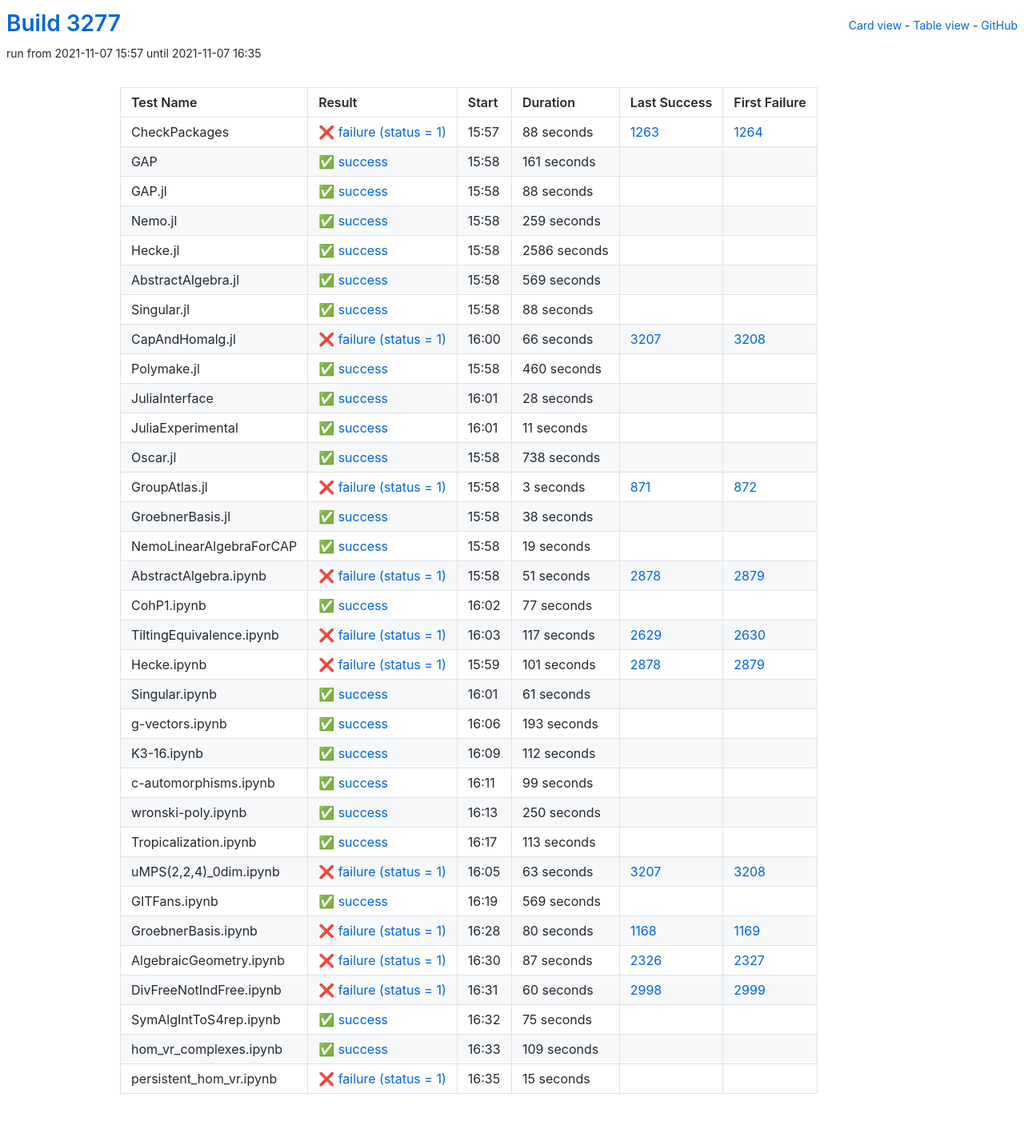
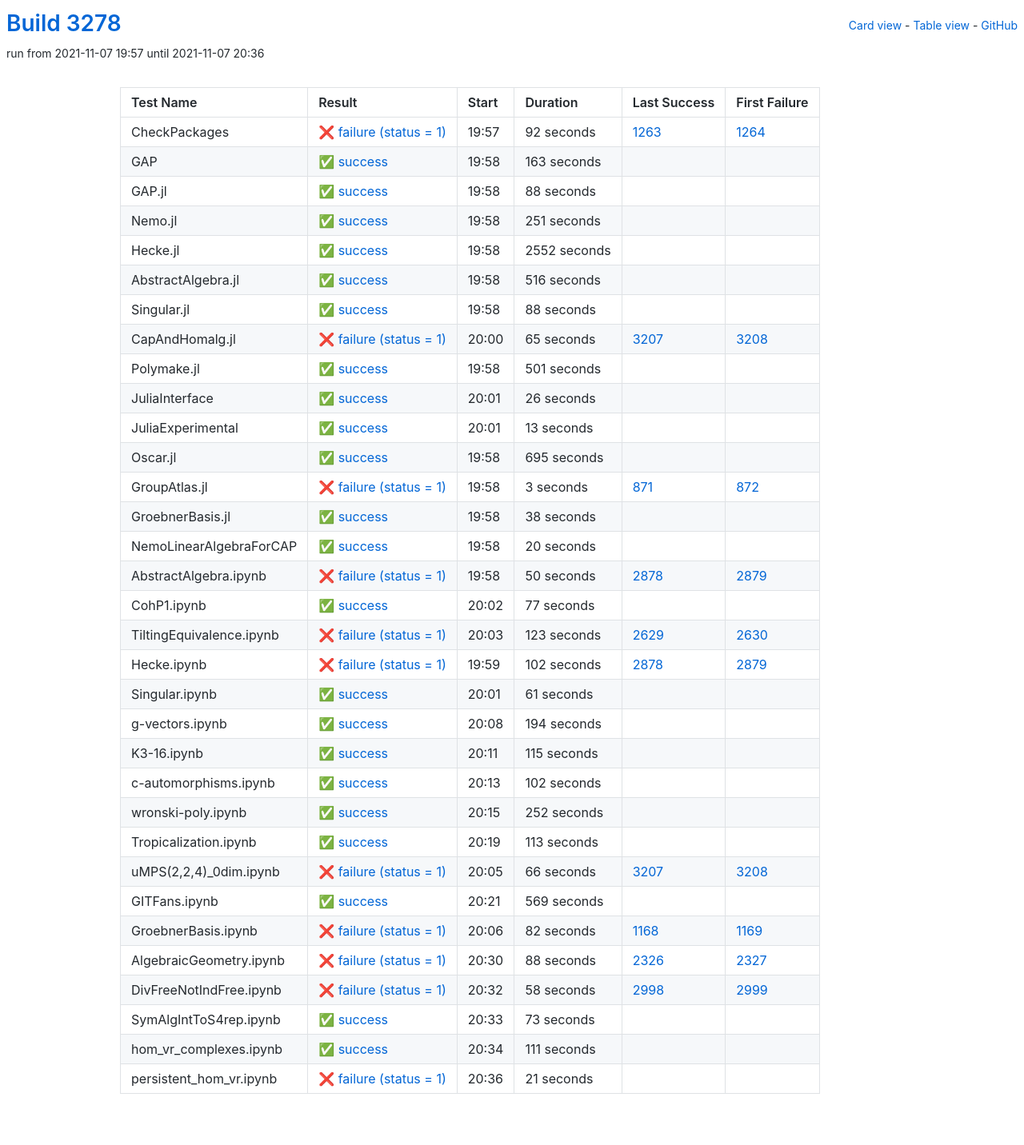
Before and after one commit to oscar-system/oscar-ci-status-stable, a Jekyll site: the page built from table.html, in a window 1280 px wide. Shown: the whole page at 80% size. Built offline with Jekyll 4.4.1, drawn with Linux system fonts in a browser that asks for light colours.

Commit message:
Build #3278

```diff
--- a/_data/ci.yml
+++ b/_data/ci.yml
@@ -1,6 +1,6 @@
 ---
-build: 3277
-build_url: https://oscarci.mathematik.uni-kl.de/job/oscar-stable/3277/
+build: 3278
+build_url: https://oscarci.mathematik.uni-kl.de/job/oscar-stable/3278/
 job: oscar-stable
 organization: oscar-system
 repo: oscar-ci-status-stable
@@ -8,32 +8,32 @@ repourl: https://github.com/oscar-system/oscar-ci-status-stable
 tests:
 - name: CheckPackages
   id: checkpackages
-  log: https://oscarci.mathematik.uni-kl.de/job/oscar-stable/3277/artifact/logs/build-3277/CheckPackages.log
-  start: 2021-11-07 15:57
+  log: https://oscarci.mathematik.uni-kl.de/job/oscar-stable/3278/artifact/logs/build-3278/CheckPackages.log
+  start: 2021-11-07 19:57
   success: false
   exitcode: 1
   status: failure
-  duration: 88
+  duration: 92
   last_success: 1263
   last_success_url: https://oscarci.mathematik.uni-kl.de/job/oscar-stable/1263/
   first_failure: 1264
   first_failure_url: https://oscarci.mathematik.uni-kl.de/job/oscar-stable/1264/
 - name: GAP
   id: gap
-  log: https://oscarci.mathematik.uni-kl.de/job/oscar-stable/3277/artifact/logs/build-3277/GAP.log
-  start: 2021-11-07 15:58
+  log: https://oscarci.mathematik.uni-kl.de/job/oscar-stable/3278/artifact/logs/build-3278/GAP.log
+  start: 2021-11-07 19:58
   success: true
   exitcode: 0
   status: success
-  duration: 161
+  duration: 163
   last_success: false
   last_success_url:
   first_failure: false
   first_failure_url:
 - name: GAP.jl
   id: gap-jl
-  log: https://oscarci.mathematik.uni-kl.de/job/oscar-stable/3277/artifact/logs/build-3277/GAP.jl.log
-  start: 2021-11-07 15:58
+  log: https://oscarci.mathematik.uni-kl.de/job/oscar-stable/3278/artifact/logs/build-3278/GAP.jl.log
+  start: 2021-11-07 19:58
   success: true
   exitcode: 0
   status: success
@@ -44,44 +44,44 @@ tests:
   first_failure_url:
 - name: Nemo.jl
   id: nemo-jl
-  log: https://oscarci.mathematik.uni-kl.de/job/oscar-stable/3277/artifact/logs/build-3277/Nemo.jl.log
-  start: 2021-11-07 15:58
+  log: https://oscarci.mathematik.uni-kl.de/job/oscar-stable/3278/artifact/logs/build-3278/Nemo.jl.log
+  start: 2021-11-07 19:58
   success: true
   exitcode: 0
   status: success
-  duration: 259
+  duration: 251
   last_success: false
   last_success_url:
   first_failure: false
   first_failure_url:
 - name: Hecke.jl
   id: hecke-jl
-  log: https://oscarci.mathematik.uni-kl.de/job/oscar-stable/3277/artifact/logs/build-3277/Hecke.jl.log
-  start: 2021-11-07 15:58
+  log: https://oscarci.mathematik.uni-kl.de/job/oscar-stable/3278/artifact/logs/build-3278/Hecke.jl.log
+  start: 2021-11-07 19:58
   success: true
   exitcode: 0
   status: success
-  duration: 2586
+  duration: 2552
   last_success: false
   last_success_url:
   first_failure: false
   first_failure_url:
 - name: AbstractAlgebra.jl
   id: abstractalgebra-jl
-  log: https://oscarci.mathematik.uni-kl.de/job/oscar-stable/3277/artifact/logs/build-3277/AbstractAlgebra.jl.log
-  start: 2021-11-07 15:58
+  log: https://oscarci.mathematik.uni-kl.de/job/oscar-stable/3278/artifact/logs/build-3278/AbstractAlgebra.jl.log
+  start: 2021-11-07 19:58
   success: true
   exitcode: 0
   status: success
-  duration: 569
+  duration: 516
   last_success: false
   last_success_url:
   first_failure: false
   first_failure_url:
 - name: Singular.jl
   id: singular-jl
-  log: https://oscarci.mathematik.uni-kl.de/job/oscar-stable/3277/artifact/logs/build-3277/Singular.jl.log
-  start: 2021-11-07 15:58
+  log: https://oscarci.mathematik.uni-kl.de/job/oscar-stable/3278/artifact/logs/build-3278/Singular.jl.log
+  start: 2021-11-07 19:58
   success: true
   exitcode: 0
   status: success
@@ -92,68 +92,68 @@ tests:
   first_failure_url:
 - name: CapAndHomalg.jl
   id: capandhomalg-jl
-  log: https://oscarci.mathematik.uni-kl.de/job/oscar-stable/3277/artifact/logs/build-3277/CapAndHomalg.jl.log
-  start: 2021-11-07 16:00
+  log: https://oscarci.mathematik.uni-kl.de/job/oscar-stable/3278/artifact/logs/build-3278/CapAndHomalg.jl.log
+  start: 2021-11-07 20:00
   success: false
   exitcode: 1
   status: failure
-  duration: 66
+  duration: 65
   last_success: 3207
   last_success_url: https://oscarci.mathematik.uni-kl.de/job/oscar-stable/3207/
   first_failure: 3208
   first_failure_url: https://oscarci.mathematik.uni-kl.de/job/oscar-stable/3208/
 - name: Polymake.jl
   id: polymake-jl
-  log: https://oscarci.mathematik.uni-kl.de/job/oscar-stable/3277/artifact/logs/build-3277/Polymake.jl.log
-  start: 2021-11-07 15:58
+  log: https://oscarci.mathematik.uni-kl.de/job/oscar-stable/3278/artifact/logs/build-3278/Polymake.jl.log
+  start: 2021-11-07 19:58
   success: true
   exitcode: 0
   status: success
-  duration: 460
+  duration: 501
   last_success: false
   last_success_url:
   first_failure: false
   first_failure_url:
 - name: JuliaInterface
   id: juliainterface
-  log: https://oscarci.mathematik.uni-kl.de/job/oscar-stable/3277/artifact/logs/build-3277/JuliaInterface.log
-  start: 2021-11-07 16:01
+  log: https://oscarci.mathematik.uni-kl.de/job/oscar-stable/3278/artifact/logs/build-3278/JuliaInterface.log
+  start: 2021-11-07 20:01
   success: true
   exitcode: 0
   status: success
-  duration: 28
+  duration: 26
   last_success: false
   last_success_url:
   first_failure: false
   first_failure_url:
 - name: JuliaExperimental
   id: juliaexperimental
-  log: https://oscarci.mathematik.uni-kl.de/job/oscar-stable/3277/artifact/logs/build-3277/JuliaExperimental.log
-  start: 2021-11-07 16:01
+  log: https://oscarci.mathematik.uni-kl.de/job/oscar-stable/3278/artifact/logs/build-3278/JuliaExperimental.log
+  start: 2021-11-07 20:01
   success: true
   exitcode: 0
   status: success
-  duration: 11
+  duration: 13
   last_success: false
   last_success_url:
   first_failure: false
   first_failure_url:
 - name: Oscar.jl
   id: oscar-jl
-  log: https://oscarci.mathematik.uni-kl.de/job/oscar-stable/3277/artifact/logs/build-3277/Oscar.jl.log
-  start: 2021-11-07 15:58
+  log: https://oscarci.mathematik.uni-kl.de/job/oscar-stable/3278/artifact/logs/build-3278/Oscar.jl.log
+  start: 2021-11-07 19:58
   success: true
   exitcode: 0
   status: success
-  duration: 738
+  duration: 695
   last_success: false
   last_success_url:
   first_failure: false
   first_failure_url:
 - name: GroupAtlas.jl
   id: groupatlas-jl
-  log: https://oscarci.mathematik.uni-kl.de/job/oscar-stable/3277/artifact/logs/build-3277/GroupAtlas.jl.log
-  start: 2021-11-07 15:58
+  log: https://oscarci.mathematik.uni-kl.de/job/oscar-stable/3278/artifact/logs/build-3278/GroupAtlas.jl.log
+  start: 2021-11-07 19:58
   success: false
   exitcode: 1
   status: failure
@@ -164,8 +164,8 @@ tests:
   first_failure_url: https://oscarci.mathematik.uni-kl.de/job/oscar-stable/872/
 - name: GroebnerBasis.jl
   id: groebnerbasis-jl
-  log: https://oscarci.mathematik.uni-kl.de/job/oscar-stable/3277/artifact/logs/build-3277/GroebnerBasis.jl.log
-  start: 2021-11-07 15:58
+  log: https://oscarci.mathematik.uni-kl.de/job/oscar-stable/3278/artifact/logs/build-3278/GroebnerBasis.jl.log
+  start: 2021-11-07 19:58
   success: true
   exitcode: 0
   status: success
@@ -176,32 +176,32 @@ tests:
   first_failure_url:
 - name: NemoLinearAlgebraForCAP
   id: nemolinearalgebraforcap
-  log: https://oscarci.mathematik.uni-kl.de/job/oscar-stable/3277/artifact/logs/build-3277/NemoLinearAlgebraForCAP.log
-  start: 2021-11-07 15:58
+  log: https://oscarci.mathematik.uni-kl.de/job/oscar-stable/3278/artifact/logs/build-3278/NemoLinearAlgebraForCAP.log
+  start: 2021-11-07 19:58
   success: true
   exitcode: 0
   status: success
-  duration: 19
+  duration: 20
   last_success: false
   last_success_url:
   first_failure: false
   first_failure_url:
 - name: AbstractAlgebra.ipynb
   id: abstractalgebra-ipynb
-  log: https://oscarci.mathematik.uni-kl.de/job/oscar-stable/3277/artifact/logs/build-3277/AbstractAlgebra.ipynb.log
-  start: 2021-11-07 15:58
+  log: https://oscarci.mathematik.uni-kl.de/job/oscar-stable/3278/artifact/logs/build-3278/AbstractAlgebra.ipynb.log
+  start: 2021-11-07 19:58
   success: false
   exitcode: 1
   status: failure
-  duration: 51
+  duration: 50
   last_success: 2878
   last_success_url: https://oscarci.mathematik.uni-kl.de/job/oscar-stable/2878/
   first_failure: 2879
   first_failure_url: https://oscarci.mathematik.uni-kl.de/job/oscar-stable/2879/
 - name: CohP1.ipynb
   id: cohp1-ipynb
-  log: https://oscarci.mathematik.uni-kl.de/job/oscar-stable/3277/artifact/logs/build-3277/CohP1.ipynb.log
-  start: 2021-11-07 16:02
+  log: https://oscarci.mathematik.uni-kl.de/job/oscar-stable/3278/artifact/logs/build-3278/CohP1.ipynb.log
+  start: 2021-11-07 20:02
   success: true
   exitcode: 0
   status: success
@@ -212,32 +212,32 @@ tests:
   first_failure_url:
 - name: TiltingEquivalence.ipynb
   id: tiltingequivalence-ipynb
-  log: https://oscarci.mathematik.uni-kl.de/job/oscar-stable/3277/artifact/logs/build-3277/TiltingEquivalence.ipynb.log
-  start: 2021-11-07 16:03
+  log: https://oscarci.mathematik.uni-kl.de/job/oscar-stable/3278/artifact/logs/build-3278/TiltingEquivalence.ipynb.log
+  start: 2021-11-07 20:03
   success: false
   exitcode: 1
   status: failure
-  duration: 117
+  duration: 123
   last_success: 2629
   last_success_url: https://oscarci.mathematik.uni-kl.de/job/oscar-stable/2629/
   first_failure: 2630
   first_failure_url: https://oscarci.mathematik.uni-kl.de/job/oscar-stable/2630/
 - name: Hecke.ipynb
   id: hecke-ipynb
-  log: https://oscarci.mathematik.uni-kl.de/job/oscar-stable/3277/artifact/logs/build-3277/Hecke.ipynb.log
-  start: 2021-11-07 15:59
+  log: https://oscarci.mathematik.uni-kl.de/job/oscar-stable/3278/artifact/logs/build-3278/Hecke.ipynb.log
+  start: 2021-11-07 19:59
   success: false
   exitcode: 1
   status: failure
-  duration: 101
+  duration: 102
   last_success: 2878
   last_success_url: https://oscarci.mathematik.uni-kl.de/job/oscar-stable/2878/
   first_failure: 2879
   first_failure_url: https://oscarci.mathematik.uni-kl.de/job/oscar-stable/2879/
 - name: Singular.ipynb
   id: singular-ipynb
-  log: https://oscarci.mathematik.uni-kl.de/job/oscar-stable/3277/artifact/logs/build-3277/Singular.ipynb.log
-  start: 2021-11-07 16:01
+  log: https://oscarci.mathematik.uni-kl.de/job/oscar-stable/3278/artifact/logs/build-3278/Singular.ipynb.log
+  start: 2021-11-07 20:01
   success: true
   exitcode: 0
   status: success
@@ -248,56 +248,56 @@ tests:
   first_failure_url:
 - name: g-vectors.ipynb
   id: g-vectors-ipynb
-  log: https://oscarci.mathematik.uni-kl.de/job/oscar-stable/3277/artifact/logs/build-3277/g-vectors.ipynb.log
-  start: 2021-11-07 16:06
+  log: https://oscarci.mathematik.uni-kl.de/job/oscar-stable/3278/artifact/logs/build-3278/g-vectors.ipynb.log
+  start: 2021-11-07 20:08
   success: true
   exitcode: 0
   status: success
-  duration: 193
+  duration: 194
   last_success: false
   last_success_url:
   first_failure: false
   first_failure_url:
 - name: K3-16.ipynb
   id: k3-16-ipynb
-  log: https://oscarci.mathematik.uni-kl.de/job/oscar-stable/3277/artifact/logs/build-3277/K3-16.ipynb.log
-  start: 2021-11-07 16:09
+  log: https://oscarci.mathematik.uni-kl.de/job/oscar-stable/3278/artifact/logs/build-3278/K3-16.ipynb.log
+  start: 2021-11-07 20:11
   success: true
   exitcode: 0
   status: success
-  duration: 112
+  duration: 115
   last_success: false
   last_success_url:
   first_failure: false
   first_failure_url:
 - name: c-automorphisms.ipynb
   id: c-automorphisms-ipynb
-  log: https://oscarci.mathematik.uni-kl.de/job/oscar-stable/3277/artifact/logs/build-3277/c-automorphisms.ipynb.log
-  start: 2021-11-07 16:11
+  log: https://oscarci.mathematik.uni-kl.de/job/oscar-stable/3278/artifact/logs/build-3278/c-automorphisms.ipynb.log
+  start: 2021-11-07 20:13
   success: true
   exitcode: 0
   status: success
-  duration: 99
+  duration: 102
   last_success: false
   last_success_url:
   first_failure: false
   first_failure_url:
 - name: wronski-poly.ipynb
   id: wronski-poly-ipynb
-  log: https://oscarci.mathematik.uni-kl.de/job/oscar-stable/3277/artifact/logs/build-3277/wronski-poly.ipynb.log
-  start: 2021-11-07 16:13
+  log: https://oscarci.mathematik.uni-kl.de/job/oscar-stable/3278/artifact/logs/build-3278/wronski-poly.ipynb.log
+  start: 2021-11-07 20:15
   success: true
   exitcode: 0
   status: success
-  duration: 250
+  duration: 252
   last_success: false
   last_success_url:
   first_failure: false
   first_failure_url:
 - name: Tropicalization.ipynb
   id: tropicalization-ipynb
-  log: https://oscarci.mathematik.uni-kl.de/job/oscar-stable/3277/artifact/logs/build-3277/Tropicalization.ipynb.log
-  start: 2021-11-07 16:17
+  log: https://oscarci.mathematik.uni-kl.de/job/oscar-stable/3278/artifact/logs/build-3278/Tropicalization.ipynb.log
+  start: 2021-11-07 20:19
   success: true
   exitcode: 0
   status: success
@@ -308,20 +308,20 @@ tests:
   first_failure_url:
 - name: uMPS(2,2,4)_0dim.ipynb
   id: umps-2-2-4-0dim-ipynb
-  log: https://oscarci.mathematik.uni-kl.de/job/oscar-stable/3277/artifact/logs/build-3277/uMPS-2-2-4-_0dim.ipynb.log
-  start: 2021-11-07 16:05
+  log: https://oscarci.mathematik.uni-kl.de/job/oscar-stable/3278/artifact/logs/build-3278/uMPS-2-2-4-_0dim.ipynb.log
+  start: 2021-11-07 20:05
   success: false
   exitcode: 1
   status: failure
-  duration: 63
+  duration: 66
   last_success: 3207
   last_success_url: https://oscarci.mathematik.uni-kl.de/job/oscar-stable/3207/
   first_failure: 3208
   first_failure_url: https://oscarci.mathematik.uni-kl.de/job/oscar-stable/3208/
 - name: GITFans.ipynb
   id: gitfans-ipynb
-  log: https://oscarci.mathematik.uni-kl.de/job/oscar-stable/3277/artifact/logs/build-3277/GITFans.ipynb.log
-  start: 2021-11-07 16:19
+  log: https://oscarci.mathematik.uni-kl.de/job/oscar-stable/3278/artifact/logs/build-3278/GITFans.ipynb.log
+  start: 2021-11-07 20:21
   success: true
   exitcode: 0
   status: success
@@ -332,72 +332,72 @@ tests:
   first_failure_url:
 - name: GroebnerBasis.ipynb
   id: groebnerbasis-ipynb
-  log: https://oscarci.mathematik.uni-kl.de/job/oscar-stable/3277/artifact/logs/build-3277/GroebnerBasis.ipynb.log
-  start: 2021-11-07 16:28
+  log: https://oscarci.mathematik.uni-kl.de/job/oscar-stable/3278/artifact/logs/build-3278/GroebnerBasis.ipynb.log
+  start: 2021-11-07 20:06
   success: false
   exitcode: 1
   status: failure
-  duration: 80
+  duration: 82
   last_success: 1168
   last_success_url: https://oscarci.mathematik.uni-kl.de/job/oscar-stable/1168/
   first_failure: 1169
   first_failure_url: https://oscarci.mathematik.uni-kl.de/job/oscar-stable/1169/
 - name: AlgebraicGeometry.ipynb
   id: algebraicgeometry-ipynb
-  log: https://oscarci.mathematik.uni-kl.de/job/oscar-stable/3277/artifact/logs/build-3277/AlgebraicGeometry.ipynb.log
-  start: 2021-11-07 16:30
+  log: https://oscarci.mathematik.uni-kl.de/job/oscar-stable/3278/artifact/logs/build-3278/AlgebraicGeometry.ipynb.log
+  start: 2021-11-07 20:30
   success: false
   exitcode: 1
   status: failure
-  duration: 87
+  duration: 88
   last_success: 2326
   last_success_url: https://oscarci.mathematik.uni-kl.de/job/oscar-stable/2326/
   first_failure: 2327
   first_failure_url: https://oscarci.mathematik.uni-kl.de/job/oscar-stable/2327/
 - name: DivFreeNotIndFree.ipynb
   id: divfreenotindfree-ipynb
-  log: https://oscarci.mathematik.uni-kl.de/job/oscar-stable/3277/artifact/logs/build-3277/DivFreeNotIndFree.ipynb.log
-  start: 2021-11-07 16:31
+  log: https://oscarci.mathematik.uni-kl.de/job/oscar-stable/3278/artifact/logs/build-3278/DivFreeNotIndFree.ipynb.log
+  start: 2021-11-07 20:32
   success: false
   exitcode: 1
   status: failure
-  duration: 60
+  duration: 58
   last_success: 2998
   last_success_url: https://oscarci.mathematik.uni-kl.de/job/oscar-stable/2998/
   first_failure: 2999
   first_failure_url: https://oscarci.mathematik.uni-kl.de/job/oscar-stable/2999/
 - name: SymAlgIntToS4rep.ipynb
   id: symalginttos4rep-ipynb
-  log: https://oscarci.mathematik.uni-kl.de/job/oscar-stable/3277/artifact/logs/build-3277/SymAlgIntToS4rep.ipynb.log
-  start: 2021-11-07 16:32
+  log: https://oscarci.mathematik.uni-kl.de/job/oscar-stable/3278/artifact/logs/build-3278/SymAlgIntToS4rep.ipynb.log
+  start: 2021-11-07 20:33
   success: true
   exitcode: 0
   status: success
-  duration: 75
+  duration: 73
   last_success: false
   last_success_url:
   first_failure: false
   first_failure_url:
 - name: hom_vr_complexes.ipynb
   id: hom-vr-complexes-ipynb
-  log: https://oscarci.mathematik.uni-kl.de/job/oscar-stable/3277/artifact/logs/build-3277/hom_vr_complexes.ipynb.log
-  start: 2021-11-07 16:33
+  log: https://oscarci.mathematik.uni-kl.de/job/oscar-stable/3278/artifact/logs/build-3278/hom_vr_complexes.ipynb.log
+  start: 2021-11-07 20:34
   success: true
   exitcode: 0
   status: success
-  duration: 109
+  duration: 111
   last_success: false
   last_success_url:
   first_failure: false
   first_failure_url:
 - name: persistent_hom_vr.ipynb
   id: persistent-hom-vr-ipynb
-  log: https://oscarci.mathematik.uni-kl.de/job/oscar-stable/3277/artifact/logs/build-3277/persistent_hom_vr.ipynb.log
-  start: 2021-11-07 16:35
+  log: https://oscarci.mathematik.uni-kl.de/job/oscar-stable/3278/artifact/logs/build-3278/persistent_hom_vr.ipynb.log
+  start: 2021-11-07 20:36
   success: false
   exitcode: 1
   status: failure
-  duration: 15
+  duration: 21
   last_success: false
   last_success_url:
   first_failure: false
```
Also changed, not shown: README.md.
